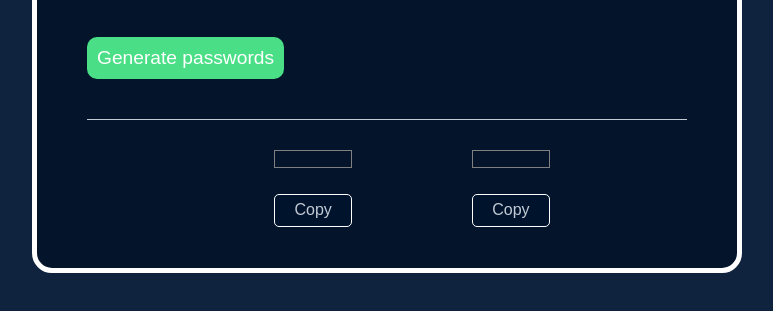
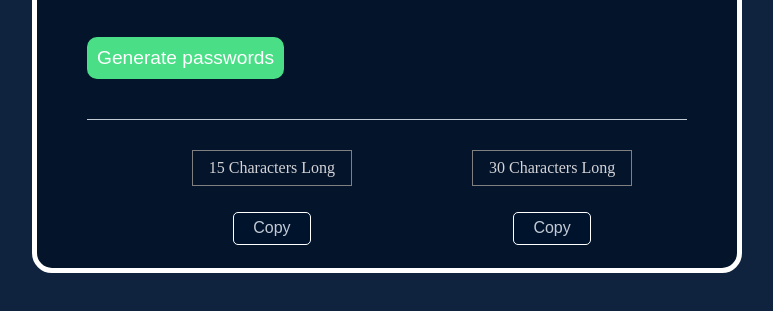
Before and after one commit to gabrielchibueze/password-generator, a plain HTML site: page index.html in a window 1280 px wide. Shown: the part 337-648 px from the top of the page, without its empty margins (253-1026 px from the left). Drawn offline with Linux system fonts and the light colour scheme.

Commit message:
updated copy

```diff
--- a/index.html
+++ b/index.html
@@ -14,11 +14,11 @@
         <h3 id="rec"></h3>
         <div class="passwords-column">
             <div class="plain">
-                <p id="plainPassword"></p>
+                <p id="plainPassword">15 Characters Long</p>
                 <button id="copyText1" onclick="copyPassword('plain')">Copy</button>
             </div>
             <div class="complex">
-                <p id="complexPassword"></p>
+                <p id="complexPassword">30 Characters Long</p>
                 <button id="copyText2" onclick="copyPassword('complex')">Copy</button>
             </div>
         </div>
```
